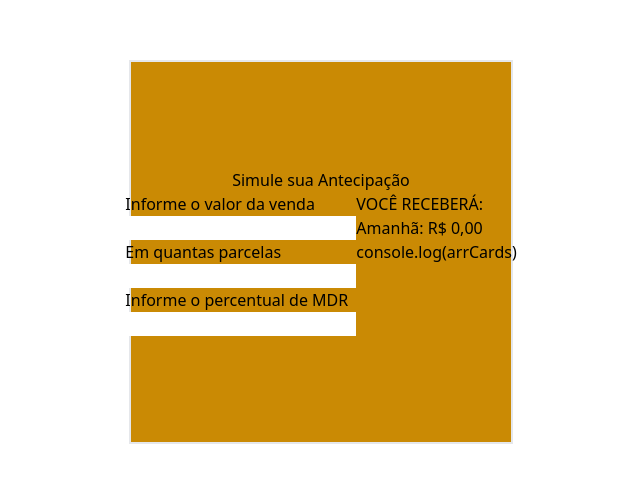
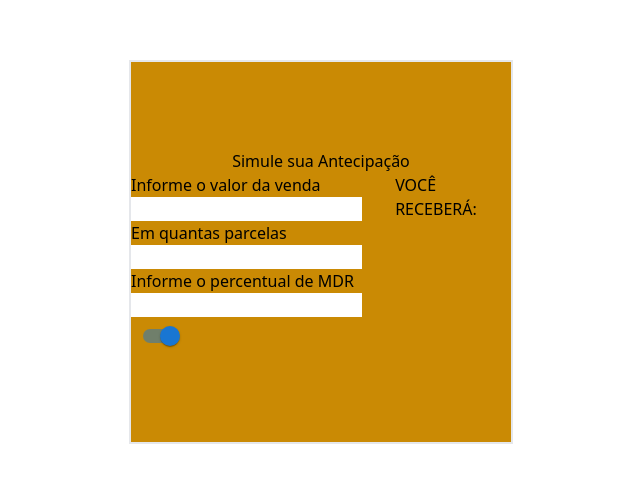
Before and after one commit to gabriel-felberg/Test-1-sales-anticipation-simulation, a React (Create React App) app in the folder test-tecnico/: page / in a window 1280 px wide. Shown: the part 148-630 px from the top of the page, without its empty margins (319-959 px from the left). Built offline with nearby package versions, Linux system fonts and the light colour scheme.

Commit message:
fix/corrigindo parcelas

```diff
--- a/test-tecnico/package.json
+++ b/test-tecnico/package.json
@@ -3,6 +3,9 @@
   "version": "0.1.0",
   "private": true,
   "dependencies": {
+    "@emotion/react": "^11.10.5",
+    "@emotion/styled": "^11.10.5",
+    "@mui/material": "^5.10.14",
     "@testing-library/jest-dom": "^5.16.5",
     "@testing-library/react": "^13.4.0",
     "@testing-library/user-event": "^13.5.0",
--- a/test-tecnico/src/components/simulation/boxApi/index.jsx
+++ b/test-tecnico/src/components/simulation/boxApi/index.jsx
@@ -8,13 +8,15 @@ const BoxApi = (response) => {
   return (
     <div>
       <h2>VOCÊ RECEBERÁ:</h2>
-      <p>
-        Amanhã: <span>R$ 0,00</span>
-      </p>
-      console.log(arrCards)
-      {arrCards?.map((e) => (
-        <Card text={e[0]} price={e[1]} />
-      ))}
+      {arrCards?.map((e) =>
+        e[0] === "1" ? (
+          <p>
+            Amanhã: <span>R${e[1]}</span>
+          </p>
+        ) : (
+          <Card text={e[0]} price={e[1]} />
+        )
+      )}
     </div>
   );
 };
--- /dev/null
+++ b/test-tecnico/src/components/simulation/form/cardError/index.jsx
@@ -0,0 +1,7 @@
+const CardError = () => {
+  return (
+    <div>CardError</div>
+  )
+}
+
+export default CardError
--- a/test-tecnico/src/components/simulation/form/index.jsx
+++ b/test-tecnico/src/components/simulation/form/index.jsx
@@ -1,30 +1,65 @@
-import { useState } from "react";
+import { useState, useEffect } from "react";
+
+import Switch from "@mui/material/Switch";
 
 const Form = ({ setRequest }) => {
-  const [amount, setAmount] = useState("");
-  const [installments, setInstallments] = useState("");
-  const [mdr, setMdr] = useState("");
+  const [amount, setAmount] = useState(undefined);
+  const [installments, setInstallments] = useState(undefined);
+  const [mdr, setMdr] = useState(undefined);
+  const [state, setState] = useState(true);
+
   function callback(event) {
+    event.preventDefault();
+    if (event.target.name === "amount") {
+      setAmount(event.target.value);
+    } else if (event.target.name === "installments") {
+      setInstallments(event.target.value);
+    } else {
+      setMdr(event.target.value);
+    }
+    //if (event.target.name === "mdr") {
+    //  setMdr(event.target.value);
+    //}
     console.log(amount, installments, mdr);
-    event.preventDefault();
+  }
+  useEffect(() => {
+    if (
+      (amount !== undefined) &
+      (installments !== undefined) &
+      (mdr !== undefined)
+    ) {
       setRequest({ amount, installments, mdr });
     }
+    // eslint-disable-next-line react-hooks/exhaustive-deps
+  }, [mdr, amount, installments]);
+
+  console.log(amount, installments, mdr);
   return (
-    <form onSubmit={(e) => {callback(e)}}>
+    <form>
+      <label>
         <h3>Informe o valor da venda</h3>
         <input
           type="number"
-        value={amount}
-        onChange={(event) => setAmount(event.target.value)}
+          name="amount"
+          onChange={(event) => callback(event)}
         />
+      </label>
+      <label>
         <h3>Em quantas parcelas</h3>
         <input
-        value={installments}
-        onChange={(event) => setInstallments(event.target.value)}
+          type="number"
+          name="installments"
+          onChange={(event) => callback(event)}
         />
+      </label>
+      <label>
         <h3>Informe o percentual de MDR</h3>
-      <input value={mdr} onChange={(event) => setMdr(event.target.value)} />
-      {/* <input></input> */}
+        <input type="number" name="mdr" onChange={(event) => callback(event)} />
+      </label>
+      <Switch
+        checked={state}
+        onChange={() => (state ? setState(false) : setState(true))}
+      />
     </form>
   );
 };
--- a/test-tecnico/src/components/simulation/index.jsx
+++ b/test-tecnico/src/components/simulation/index.jsx
@@ -2,6 +2,7 @@ import BoxApi from "./boxApi";
 import Form from "./form";
 import axios from "axios";
 import { useState, useEffect } from "react";
+
 // interface IResponse{
 //   "30" : number;
 //   "60" : number;
@@ -12,13 +13,15 @@ const Simulation = () => {
   const [response, setResponse] = useState([]);
   const [request, setRequest] = useState([]);
 
+
   useEffect(() => {
     if (request["mdr"]) {
       refreshSeach();
     }
-  }, []);
+    // eslint-disable-next-line react-hooks/exhaustive-deps
+  }, [request]);
 
-  function refreshSeach(request) {
+  function refreshSeach() {
     console.log(request);
     axios
       .post(`https://frontend-challenge-7bu3nxh76a-uc.a.run.app`, request)
@@ -36,6 +39,7 @@ const Simulation = () => {
         <div className="flex">
           <Form setRequest={setRequest} refreshSeach={refreshSeach} />
           <BoxApi response={response} />
+
         </div>
       </div>
     </main>
```
Also changed, not shown: 1 other file (tests, documents, lock files or other folders). Lines whose indentation alone changed are shown as unchanged.
